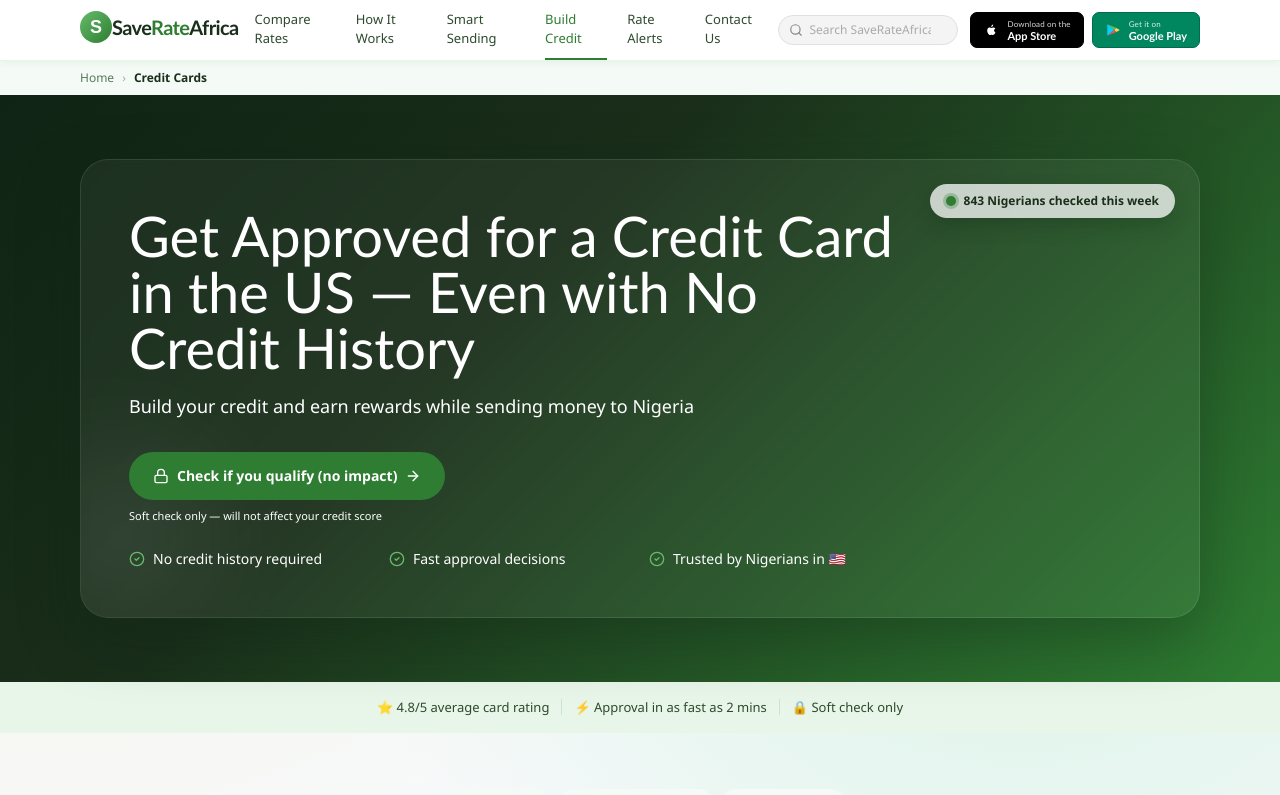
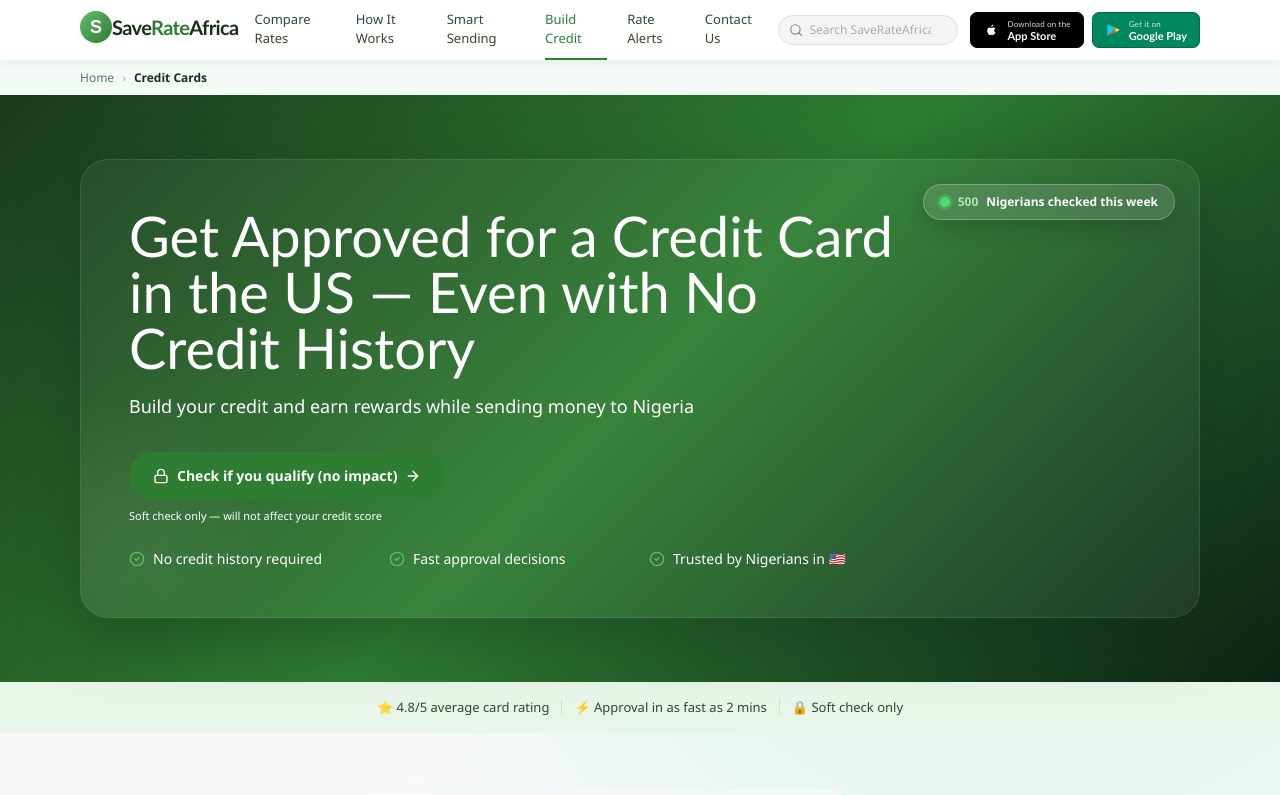
Before and after one commit to Chinenyeonukogu/SaveRateAfrica, a Next.js app: page /credit-cards in a window 1280 px wide. Shown: the top 795 px of the page. Built offline with nearby package versions, Linux system fonts and the light colour scheme.

Commit message:
Rotate build credit hero badge

```diff
--- a/app/credit-cards/page.tsx
+++ b/app/credit-cards/page.tsx
@@ -168,7 +168,7 @@ export default function CreditCardsPage() {
       <SiteHeader showBreadcrumb />
 
       <main className="overflow-x-hidden pb-28 min-[600px]:pb-16">
-        <section className="bg-[linear-gradient(135deg,#0f2414_0%,#1a2e1a_38%,#2e7d32_100%)]">
+        <section className="bg-[linear-gradient(135deg,#1a3a1a_0%,#2e7d32_50%,#0d2416_100%)]">
           <div className="mx-auto max-w-[1200px] px-4 py-10 min-[600px]:px-6 min-[600px]:py-14 lg:px-10 lg:py-16">
             <div className="relative overflow-hidden rounded-[28px] border border-white/10 bg-white/5 px-5 py-6 text-white shadow-[0_20px_60px_rgba(15,36,20,0.35)] backdrop-blur-sm min-[600px]:px-8 min-[600px]:py-10 lg:px-12 lg:py-12">
               <div className="absolute -left-10 bottom-0 h-40 w-40 rounded-full bg-white/10 blur-3xl" />
--- a/components/CreditEligibilityCounterBadge.tsx
+++ b/components/CreditEligibilityCounterBadge.tsx
@@ -1,13 +1,23 @@
 "use client";
 
 import { useEffect, useRef, useState } from "react";
+
+const NUMBER_POOL = [
+  257, 300, 341, 389, 412, 468, 500, 534, 612, 689, 731, 800, 874, 923, 1000,
+  1042, 1100
+] as const;
 
 function randomBetween(min: number, max: number) {
   return Math.floor(Math.random() * (max - min + 1)) + min;
 }
 
+function pickNextNumber(currentCount: number) {
+  const availableNumbers = NUMBER_POOL.filter((number) => number !== currentCount);
+  return availableNumbers[randomBetween(0, availableNumbers.length - 1)];
+}
+
 export function CreditEligibilityCounterBadge() {
-  const [count, setCount] = useState(847);
+  const [count, setCount] = useState<(typeof NUMBER_POOL)[number]>(NUMBER_POOL[0]);
   const [isFading, setIsFading] = useState(false);
   const intervalTimeoutRef = useRef<number | null>(null);
   const fadeTimeoutRef = useRef<number | null>(null);
@@ -30,22 +40,14 @@ export function CreditEligibilityCounterBadge() {
         setIsFading(true);
 
         fadeTimeoutRef.current = window.setTimeout(() => {
-          setCount((currentCount) => {
-            const nextCount = currentCount + randomBetween(1, 6);
-
-            if (nextCount > 1240) {
-              return randomBetween(780, 820);
-            }
-
-            return nextCount;
-          });
+          setCount((currentCount) => pickNextNumber(currentCount));
           setIsFading(false);
           scheduleNextTick();
-        }, 300);
-      }, randomBetween(8000, 15000));
+        }, 350);
+      }, randomBetween(6000, 12000));
     }
 
-    setCount(randomBetween(820, 880));
+    setCount(NUMBER_POOL[randomBetween(0, NUMBER_POOL.length - 1)]);
     scheduleNextTick();
 
     return clearTimers;
@@ -53,15 +55,23 @@ export function CreditEligibilityCounterBadge() {
 
   return (
     <div
-      className={`absolute right-6 top-6 inline-flex items-center gap-2 rounded-full bg-white/75 px-4 py-2 text-[12px] font-semibold text-[#1a2e1a] shadow-[0_8px_20px_rgba(8,20,10,0.18)] transition-opacity duration-300 ease-out ${
-        isFading ? "opacity-40" : "opacity-100"
-      }`}
+      className="absolute right-6 top-6 inline-flex items-center gap-2 rounded-full px-4 py-2 text-[12px] font-semibold shadow-[0_8px_20px_rgba(8,20,10,0.18)]"
+      style={{
+        background: "rgba(255,255,255,0.13)",
+        border: "1px solid rgba(255,255,255,0.25)",
+        color: "#ffffff",
+        opacity: isFading ? 0.2 : 1,
+        transition: "opacity 350ms ease"
+      }}
     >
       <span className="relative flex h-2.5 w-2.5 shrink-0">
-        <span className="absolute inset-0 animate-ping rounded-full bg-[#2e7d32] opacity-75" />
-        <span className="relative h-2.5 w-2.5 rounded-full bg-[#2e7d32]" />
+        <span className="absolute inset-0 animate-ping rounded-full bg-[#4cdf6e] opacity-75" />
+        <span className="relative h-2.5 w-2.5 rounded-full bg-[#4cdf6e]" />
       </span>
-      <span>{count} Nigerians checked this week</span>
+      <span style={{ color: "#a8e6b8" }}>{count}</span>
+      <span>
+        Nigerians checked this week
+      </span>
     </div>
   );
 }
```
